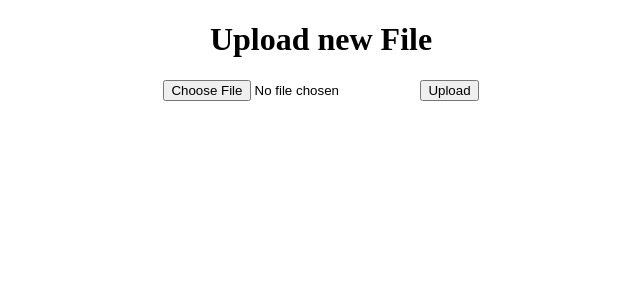
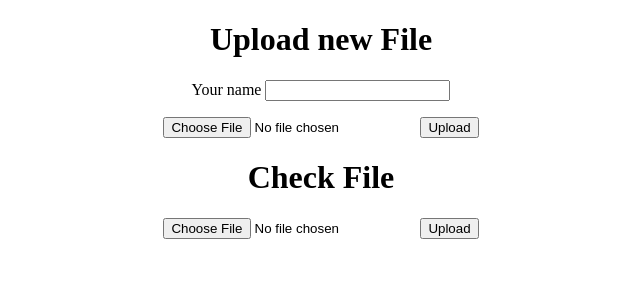
Before and after one commit to winterjung/file-on-blockchain, a Flask app: page / in a window 1280 px wide. Shown: the top 300 px of the page, without its empty margins (319-959 px from the left). Run offline with Flask 2, Linux system fonts and the light colour scheme.

Commit message:
Update templates
Signed-off-by: jungwinter <wintermy201@gmail.com>

```diff
--- a/templates/upload.html
+++ b/templates/upload.html
@@ -2,11 +2,26 @@
 <title>Upload new File</title>
 
 <body style="text-align: center">
+  <p>
     <h1>Upload new File</h1>
     <form action="" method=post enctype=multipart/form-data>
+      <p>
+        <label for=name>Your name</label>
+        <input id=name type=text name=owner>
+      </p>
       <p>
         <input type=file name=file>
         <input type=submit value=Upload>
       </p>
     </form>
+  </p>
+  <p>
+    <h1>Check File</h1>
+    <form action="check" method=post enctype=multipart/form-data>
+      <p>
+        <input type=file name=file>
+        <input type=submit value=Upload>
+      </p>
+    </form>
+  </p>
 </body>
--- a/templates/uploaded.html
+++ b/templates/uploaded.html
@@ -4,7 +4,8 @@
 <body style="text-align: center">
   <h1>Uploaded successfully</h1>
   <p>
-    <b>{{ filename }}</b> is uploaded successfully.
+    <b>{{ filename }}</b> is uploaded successfully.<br>
     <a href="{{ url_for('get_file', filename=filename) }}">GET FILE</a>
   </p>
+  <h2>file's hash is <a href="{{ url_for('get_file_info', filehash=filehash) }}">{{ filehash }}</a></h2>
 </body>
```
Also changed, not shown: templates/check.html (added, +15 -0 lines), templates/info.html (added, +12 -0 lines). Lines whose indentation alone changed are shown as unchanged.
